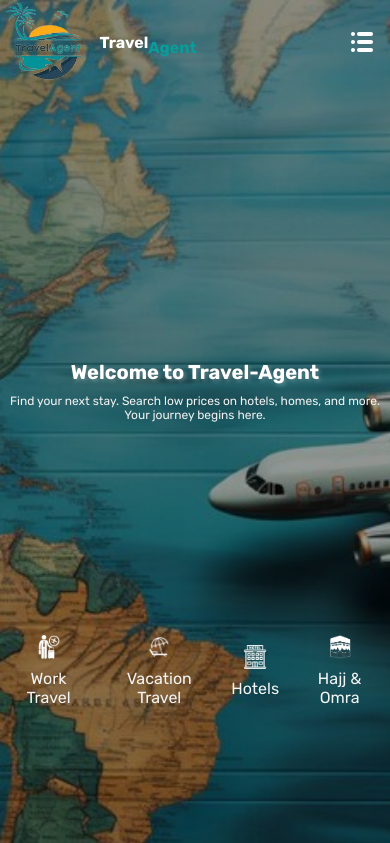
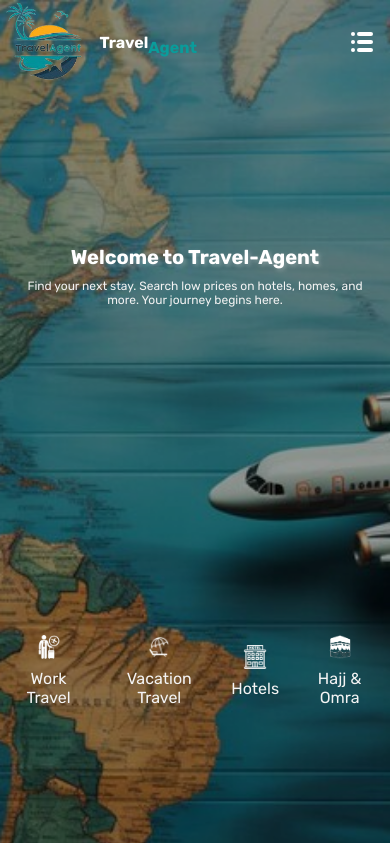
Before and after one commit to iamAbdo/S4, a PHP site: page / in a window 390 px wide; the page is wider, and only the part inside the window is pictured. Shown: the top 843 px of that part. Run offline with PHP 8.4, Linux system fonts and the light colour scheme.

Commit message:
.company-description is not stuck to the edges now

```diff
--- a/assets/css/styles.css
+++ b/assets/css/styles.css
@@ -217,6 +217,7 @@
 .company-description {
     position: absolute;
     top: 5%;
+    padding: 0 5vw;
 }
 
 .company-description h2 {
@@ -266,8 +267,7 @@
 
 @media screen and (max-width: 800px) {
     .company-description{
-        top: 50%;
-        transform: translateY(-100%);
+        top: 20%;
     }
     .company-description h2 {
         color: #fff;
@@ -294,8 +294,7 @@
 
 @media screen and (max-width: 400px) {
     .company-description{
-        top: 50%;
-        transform: translateY(-100%);
+        top: 20%;
     }
     .company-description h2 {
         color: #fff;
```
